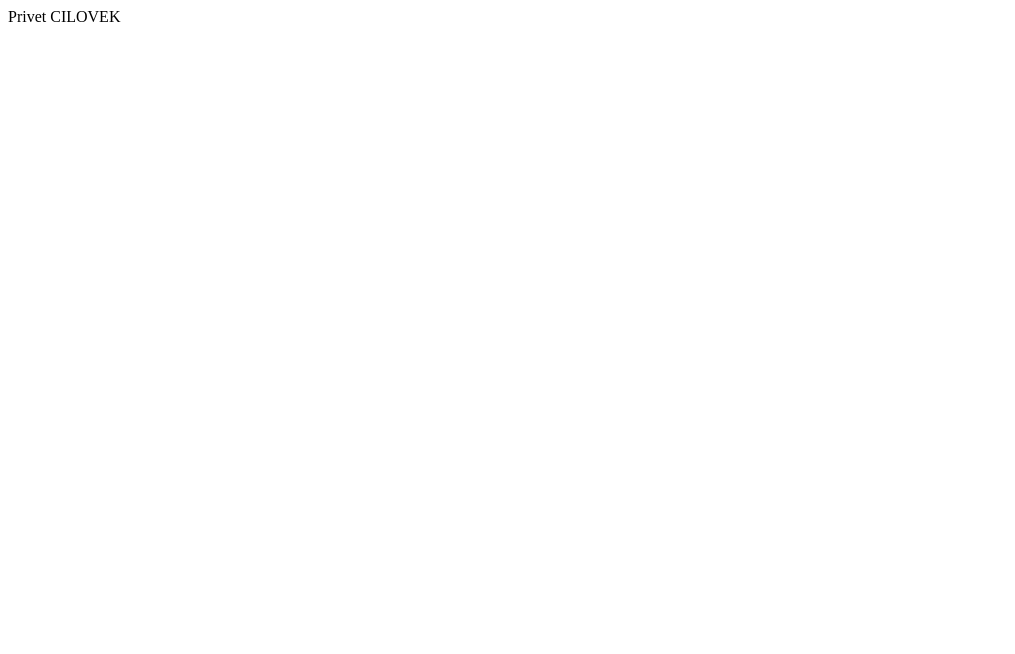
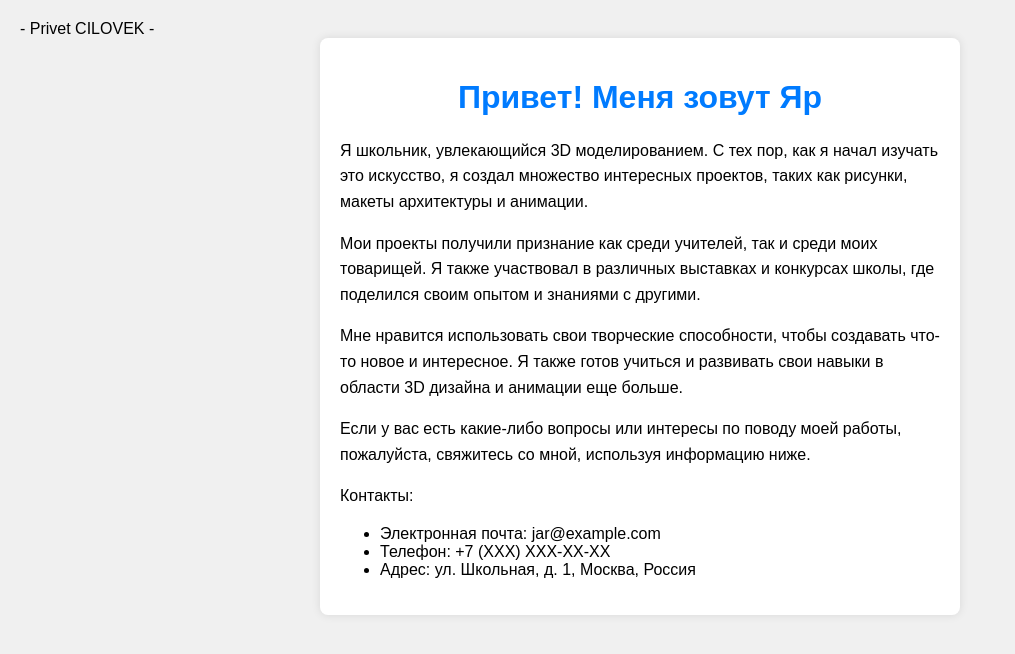
Before and after one commit to YarikBezyz/test-site, a plain HTML site: page index.html in a window 1280 px wide. Shown: the whole page, without its empty margins (0-1015 px from the left). Drawn offline with Linux system fonts and the light colour scheme.

Commit message:
Update index.html

```diff
--- a/index.html
+++ b/index.html
@@ -1 +1,49 @@
-Privet CILOVEK
+ - Privet CILOVEK -
+<!DOCTYPE html>
+<html lang="ru">
+<head>
+    <meta charset="UTF-8">
+    <meta name="viewport" content="width=device-width, initial-scale=1.0">
+    <title>Визитка - Яр</title>
+    <style>
+        body {
+            font-family: Arial, sans-serif;
+            background-color: #f0f0f0;
+            margin: 0;
+            padding: 20px;
+        }
+        .container {
+            background-color: #fff;
+            padding: 20px;
+            border-radius: 8px;
+            box-shadow: 0 0 10px rgba(0, 0, 0, 0.1);
+            max-width: 600px;
+            margin: 0 auto;
+        }
+        h1 {
+            color: #007bff;
+            text-align: center;
+        }
+        p {
+            line-height: 1.6;
+        }
+    </style>
+</head>
+<body>
+    <div class="container">
+        <h1>Привет! Меня зовут Яр</h1>
+        <p>Я школьник, увлекающийся 3D моделированием. С тех пор, как я начал изучать это искусство, я создал множество интересных проектов, таких как рисунки, макеты архитектуры и анимации.</p>
+        <p>Мои проекты получили признание как среди учителей, так и среди моих товарищей. Я также участвовал в различных выставках и конкурсах школы, где поделился своим опытом и знаниями с другими.</p>
+        <p>Мне нравится использовать свои творческие способности, чтобы создавать что-то новое и интересное. Я также готов учиться и развивать свои навыки в области 3D дизайна и анимации еще больше.</p>
+        <p>Если у вас есть какие-либо вопросы или интересы по поводу моей работы, пожалуйста, свяжитесь со мной, используя информацию ниже.</p>
+        <footer>
+            <p>Контакты:</p>
+            <ul>
+                <li>Электронная почта: jar@example.com</li>
+                <li>Телефон: +7 (XXX) XXX-XX-XX</li>
+                <li>Адрес: ул. Школьная, д. 1, Москва, Россия</li>
+            </ul>
+        </footer>
+    </div>
+</body>
+</html>
```
